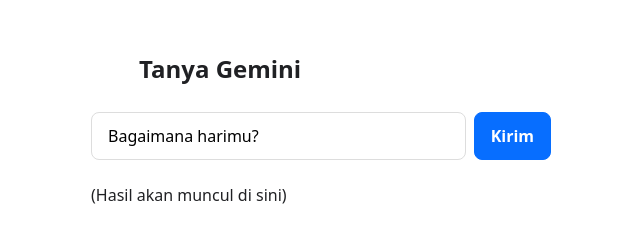
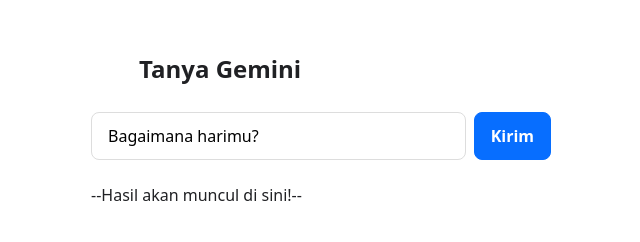
Before and after one commit to handikatriarlan/gemini-ai-web, a website built with Vite: page index.html in a window 1280 px wide. Shown: the full height of the page, 319-959 px from the left. Built offline with nearby package versions, Linux system fonts and the light colour scheme; some packages are replaced by stand-ins of ours; files whose address does not match are found by name.

Commit message:
Update index.html
Co-Authored-By: vorgraze <180186982+vorgraze@users.noreply.github.com>

```diff
--- a/index.html
+++ b/index.html
@@ -20,7 +20,7 @@
         <button type="submit">Kirim</button>
       </div>
     </form>
-    <p class="output">(Hasil akan muncul di sini)</p>
+    <p class="output">--Hasil akan muncul di sini!-- </p>
   </main>
 
   <script type="module" src="/main.js"></script>
```
